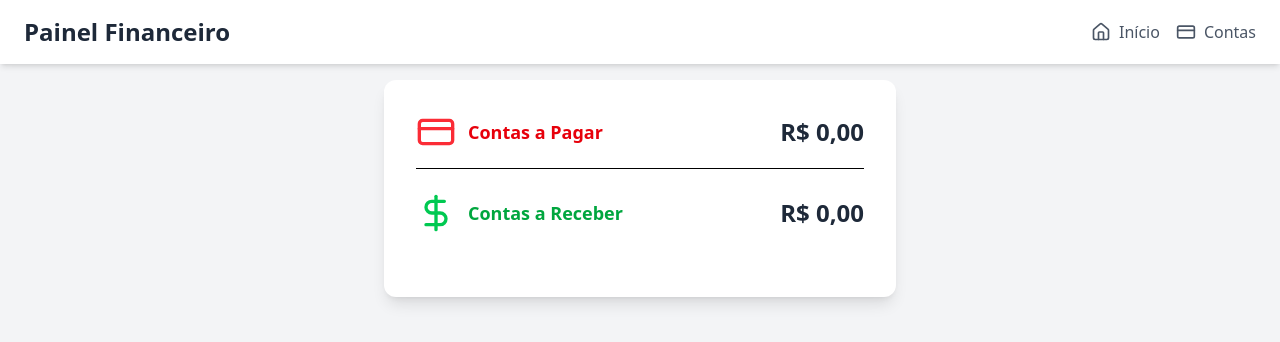
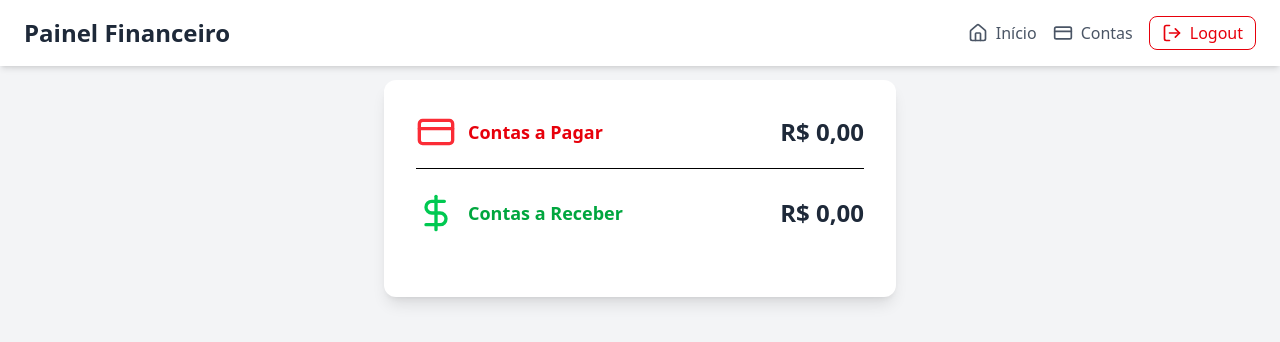
Before and after one commit to FelipeOropeza/Electron-Secre-React, a React (Vite) app: page /#/dashboard in a window 1280 px wide. Shown: the top 342 px of the page. Built offline with nearby package versions, Linux system fonts and the light colour scheme; no server answers.

Commit message:
feat: melhoria no nav bar e botao de logout

```diff
--- a/src/components/NavBar.jsx
+++ b/src/components/NavBar.jsx
@@ -1,22 +1,38 @@
-import { Link } from "react-router-dom";
-import { CreditCard, Home } from "lucide-react";
+import { Link, useNavigate } from "react-router-dom";
+import { CreditCard, Home, LogOut } from "lucide-react";
+import { useContext } from "react";
+import { AuthContext } from "../context/AuthContext";
 
+function NavBar() {
+  const navigate = useNavigate();
+  const { logout } = useContext(AuthContext);
 
-function NavBar(){
+  const handleLogout = () => {
+    logout();
+    navigate("/");
+  };
+
   return (
     <nav className="bg-white shadow-md fixed top-0 left-0 w-full px-6 py-4 flex justify-between items-center z-10">
       <h1 className="text-2xl font-bold text-gray-800 flex items-center gap-2">
         Painel Financeiro
       </h1>
-        <div className="flex gap-4">
-          <Link to="/" className="text-gray-600 hover:text-blue-500 transition flex items-center gap-2">
+      <div className="flex gap-4 items-center">
+        <Link to="/dashboard" className="text-gray-600 hover:text-blue-500 transition flex items-center gap-2">
           <Home size={20} /> Início
         </Link>
         <Link to="/contas" className="text-gray-600 hover:text-blue-500 transition flex items-center gap-2">
           <CreditCard size={20} /> Contas
         </Link>
+        <button
+          onClick={handleLogout}
+          className="text-red-600 hover:text-red-800 transition flex items-center gap-2 border border-red-600 px-3 py-1 rounded-lg hover:bg-red-100"
+        >
+          <LogOut size={20} /> Logout
+        </button>
       </div>
     </nav>
-    )
+  );
 }
+
 export default NavBar;
```
Lines whose indentation alone changed are shown as unchanged.
